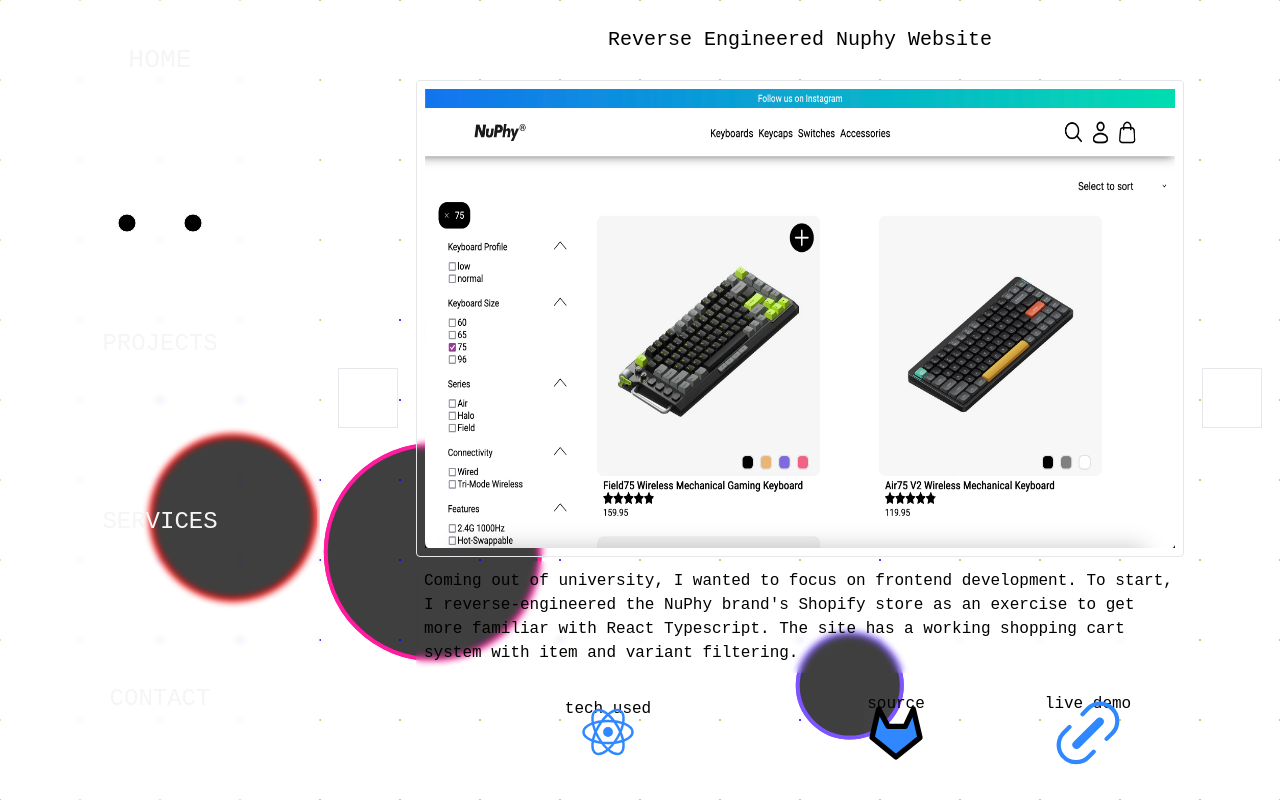
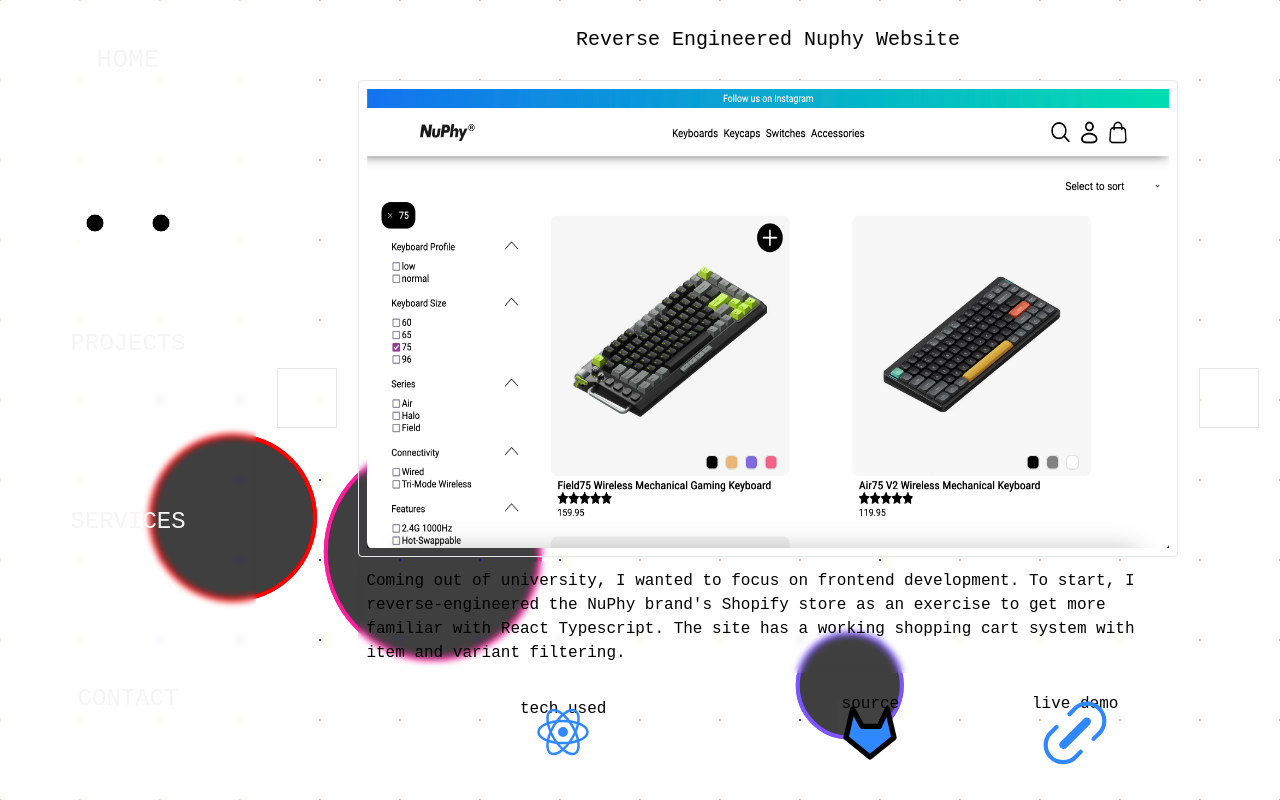
Before and after one commit to szabbbbu/ResumeWebsite, a Next.js app: page /projects in a window 1280 px wide. Built offline with nearby package versions, Linux system fonts and the light colour scheme.

Commit message:
fixed layout responsiveness

```diff
--- a/src/app/layout.tsx
+++ b/src/app/layout.tsx
@@ -34,7 +34,7 @@
           </IsoContextProvider>
 
           {/* <CanvasLayerClientDebug /> */}
-        <main className="h-[100%] justify-start lg:w-[75%] md:w-[75%] md:flex lg:flex xl:flex 2xl:flex flex-col sm:hidden xs:hidden">
+        <main className="h-[100%] justify-start lg:w-[100%] md:w-[100%] md:flex lg:flex xl:flex 2xl:flex flex-col sm:hidden xs:hidden overflow-hidden">
           {children}
         </main>
         <main className="z-0 xs:flex sm:flex md:hidden lg:hidden xl:hidden 2xl:hidden absolute inset-0 w-[100vw] h-[100vh] overflow-scroll">
--- a/src/components/Carousel/Carousel.tsx
+++ b/src/components/Carousel/Carousel.tsx
@@ -19,7 +19,7 @@
 
 
   return (
-    <div className={`${menuHidden ? "w-[100vw]" : "w-full"} h-full grid grid-rows-1 xs:grid-cols-[15%,70%,15%] sm:grid-cols-[15%,70%,15%] lg:grid-cols-[10%,80%,10%] md:grid-cols-[10%,80%,10%] bg-transparent mb-1`}>
+    <div className={`${menuHidden ? "w-[100vw]" : "w-full"} h-full grid grid-rows-1 xs:grid-cols-[15%,70%,15%] sm:grid-cols-[15%,70%,15%] lg:grid-cols-[10%,80%,10%] md:grid-cols-[10%,80%,10%] bg-transparent mb-1 transition-[width]`}>
 
 
       <div className="w-fit h-fit p-1 self-center justify-self-center add-blur border z-10 hover:scale-105 transition-transform">
@@ -116,14 +116,15 @@
               <svg
               className="hover:scale-105 transition-transform"
               width="64px" height="64px" viewBox="0 0 48 48" fill="none" xmlns="http://www.w3.org/2000/svg">
-                <rect width="48" height="48" fill="white" fill-opacity="0.01"/>
-                <path d="M23.9627 42L42 27.4152L36.9957 6L30.9661 18.9935H17.9932L11.0151 6L6 27.4152L23.9627 42Z" fill="#2F88FF" stroke="#000000" stroke-width="4" stroke-linejoin="round"/>
+                <rect width="48" height="48" fill="white" fillOpacity="0.01"/>
+                <path d="M23.9627 42L42 27.4152L36.9957 6L30.9661 18.9935H17.9932L11.0151 6L6 27.4152L23.9627 42Z" fill="#2F88FF" stroke="#000000" strokeWidth="4" strokeLinejoin="round"/>
               </svg>
 
 
               <svg
               className="hover:scale-105 transition-transform"
-              width={64} height={64} viewBox="0 0 1024 1024" version="1.1" xmlns="http://www.w3.org/2000/svg"><path d="M320 1013.76a310.4 310.4 0 0 1-219.52-529.92L192 392.96a33.28 33.28 0 1 1 47.36 47.36L148.48 531.2a241.92 241.92 0 0 0 0 343.68 248.32 248.32 0 0 0 343.68 0l87.04-87.04a34.56 34.56 0 0 1 48 0 33.92 33.92 0 0 1 0 47.36l-87.68 87.68A309.12 309.12 0 0 1 320 1013.76zM809.6 640a33.28 33.28 0 0 1-24.32-10.24 33.92 33.92 0 0 1 0-47.36l90.88-90.24A243.2 243.2 0 0 0 531.84 147.2L448 234.24a33.28 33.28 0 0 1-47.36-47.36l83.84-87.04a310.4 310.4 0 0 1 439.04 439.04L832 629.12a33.28 33.28 0 0 1-22.4 10.88z" fill="#2F88FF" /><path d="M328.96 768a69.12 69.12 0 0 1-47.36-19.2 67.84 67.84 0 0 1 0-95.36l371.2-371.2a67.2 67.2 0 1 1 95.36 95.36l-371.2 371.2a69.12 69.12 0 0 1-48 19.2z" fill="#2F88FF" /></svg>
+              width={64} height={64} viewBox="0 0 1024 1024" version="1.1" xmlns="http://www.w3.org/2000/svg">
+                <path d="M320 1013.76a310.4 310.4 0 0 1-219.52-529.92L192 392.96a33.28 33.28 0 1 1 47.36 47.36L148.48 531.2a241.92 241.92 0 0 0 0 343.68 248.32 248.32 0 0 0 343.68 0l87.04-87.04a34.56 34.56 0 0 1 48 0 33.92 33.92 0 0 1 0 47.36l-87.68 87.68A309.12 309.12 0 0 1 320 1013.76zM809.6 640a33.28 33.28 0 0 1-24.32-10.24 33.92 33.92 0 0 1 0-47.36l90.88-90.24A243.2 243.2 0 0 0 531.84 147.2L448 234.24a33.28 33.28 0 0 1-47.36-47.36l83.84-87.04a310.4 310.4 0 0 1 439.04 439.04L832 629.12a33.28 33.28 0 0 1-22.4 10.88z" fill="#2F88FF" /><path d="M328.96 768a69.12 69.12 0 0 1-47.36-19.2 67.84 67.84 0 0 1 0-95.36l371.2-371.2a67.2 67.2 0 1 1 95.36 95.36l-371.2 371.2a69.12 69.12 0 0 1-48 19.2z" fill="#2F88FF" /></svg>
 
 
 
```
